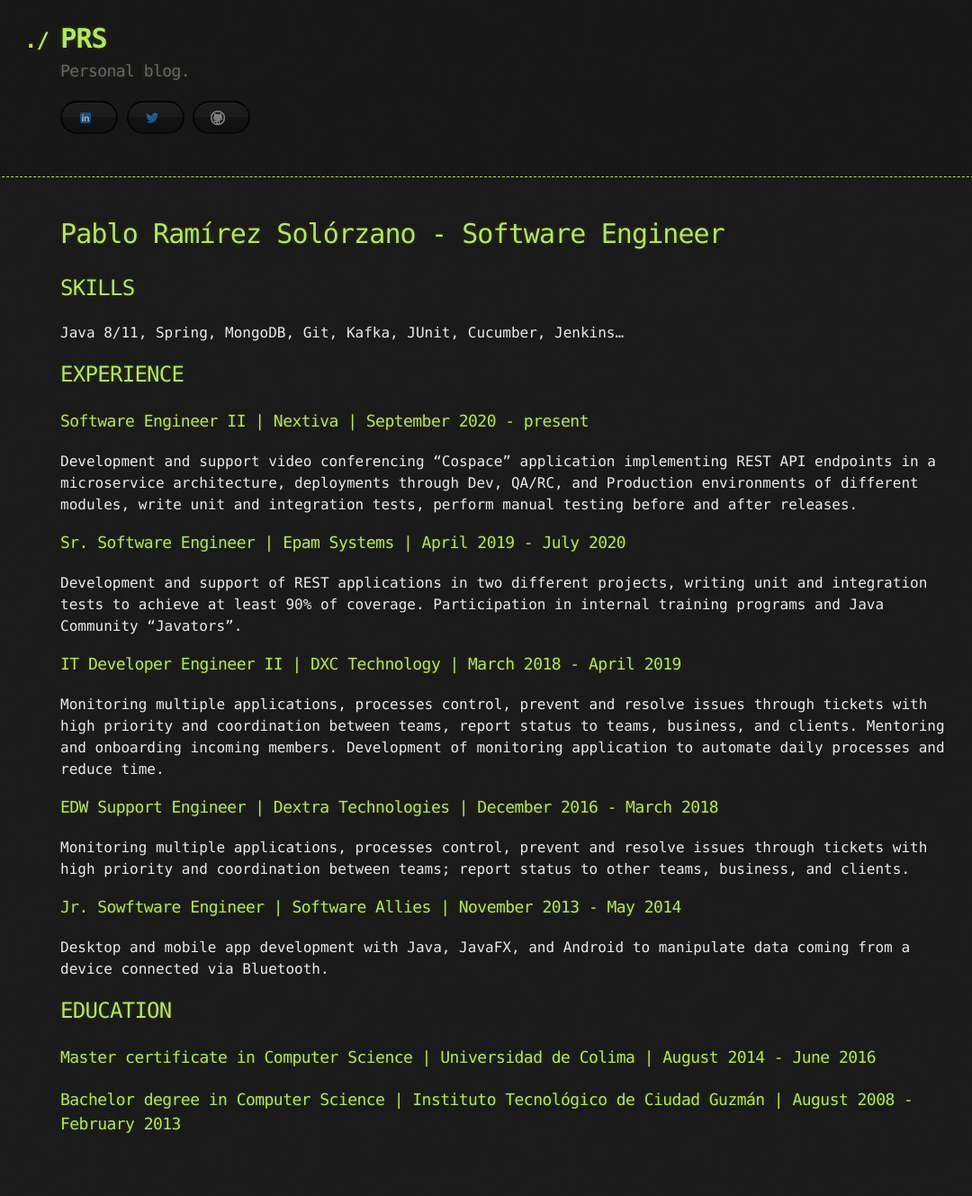
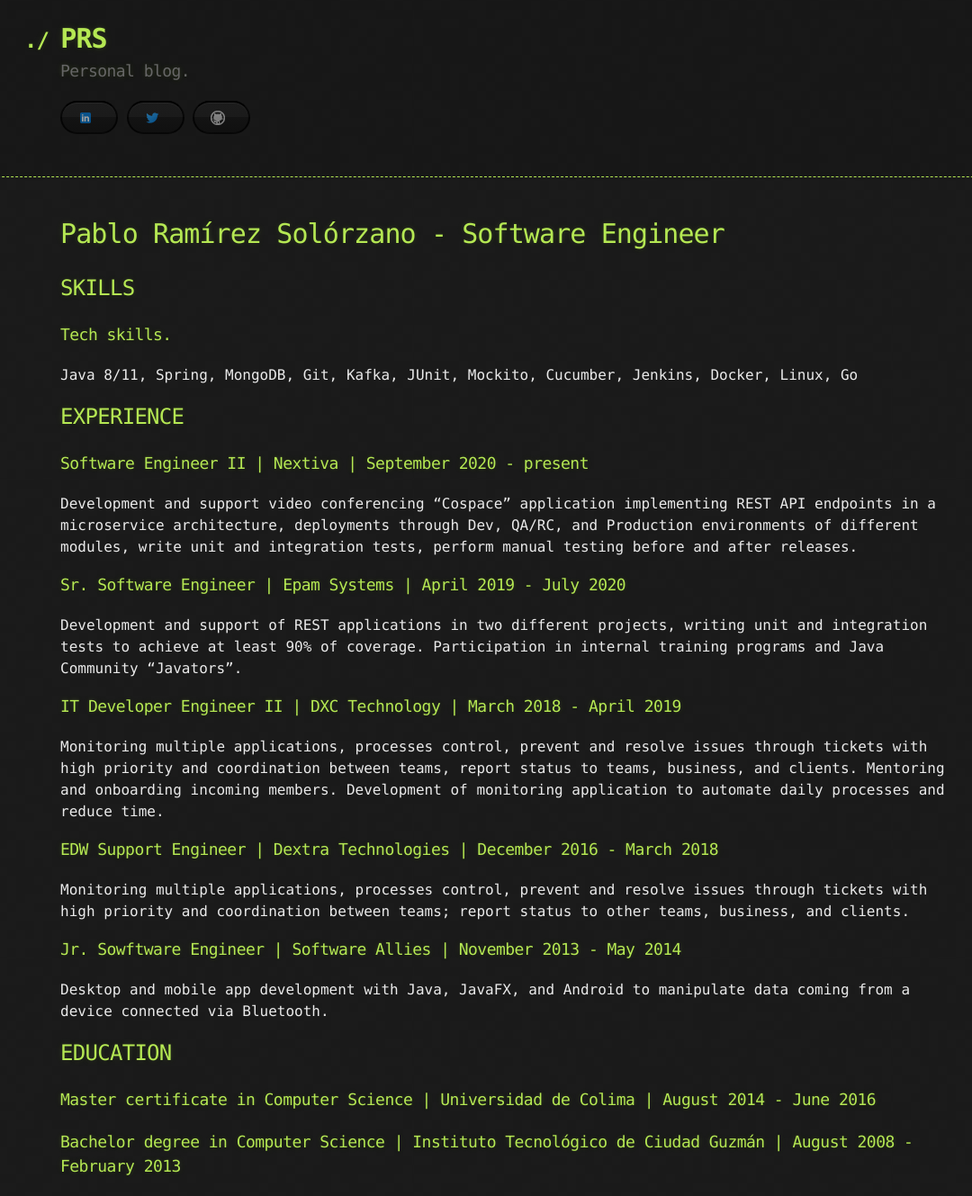
Before and after one commit to PabloRS/page404.github.io, a Jekyll site: the page built from about.md, in a window 1280 px wide. Shown: the whole page at 90% size, without its empty margins (73-1153 px from the left). Built offline with Jekyll 4.4.1, drawn with Linux system fonts in a browser that asks for light colours; before the commit the page ends 1282 px from its top, so only the background shows below that.

Commit message:
update about page

```diff
--- a/about.md
+++ b/about.md
@@ -7,7 +7,9 @@ title: About
 
 ## SKILLS
 
-Java 8/11, Spring, MongoDB, Git, Kafka, JUnit, Cucumber, Jenkins...
+### Tech skills.
+
+Java 8/11, Spring, MongoDB, Git, Kafka, JUnit, Mockito, Cucumber, Jenkins, Docker, Linux, Go
 
 ## EXPERIENCE
 
```
Also changed, not shown: index.md (+0 -38 lines).
